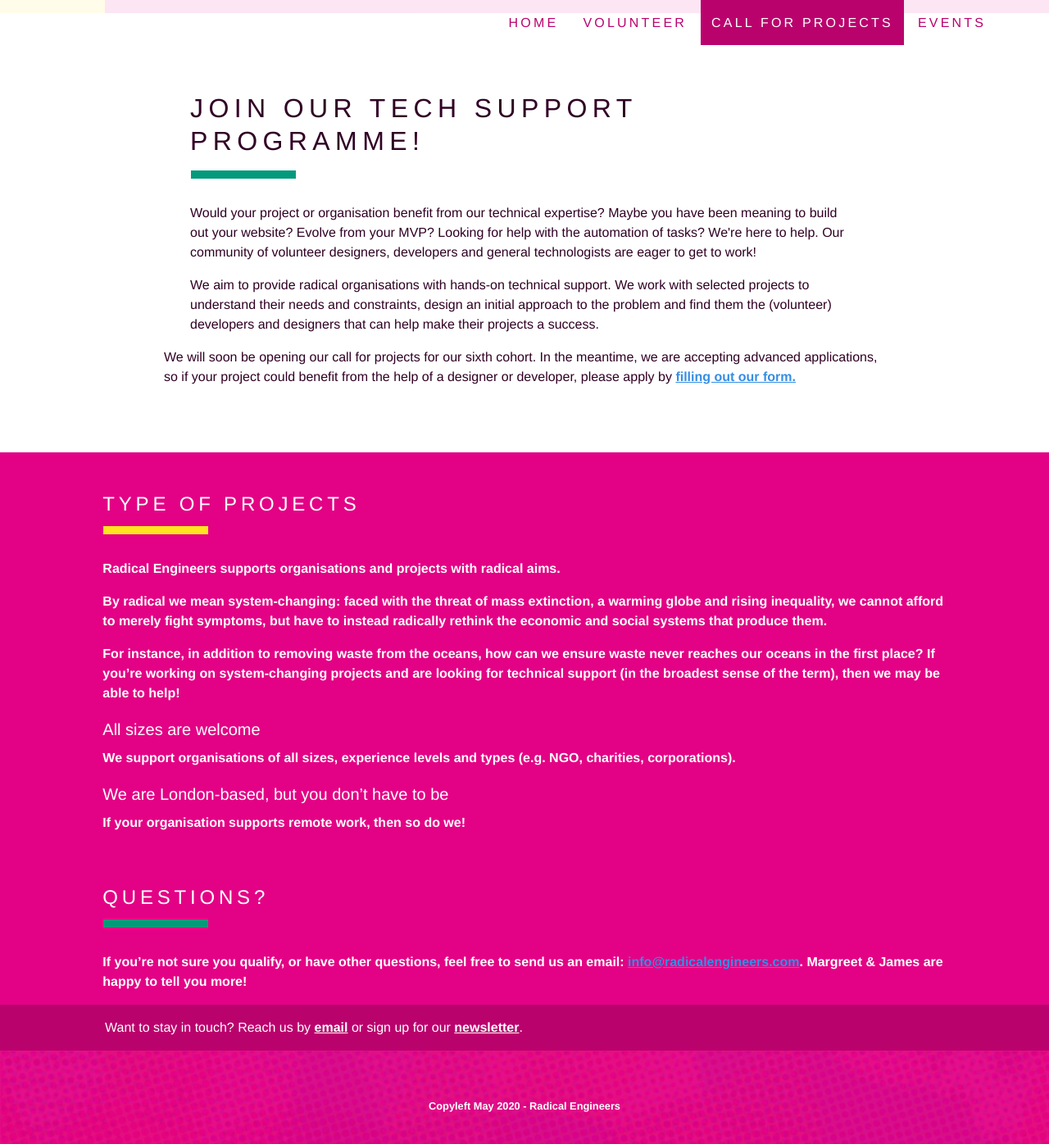
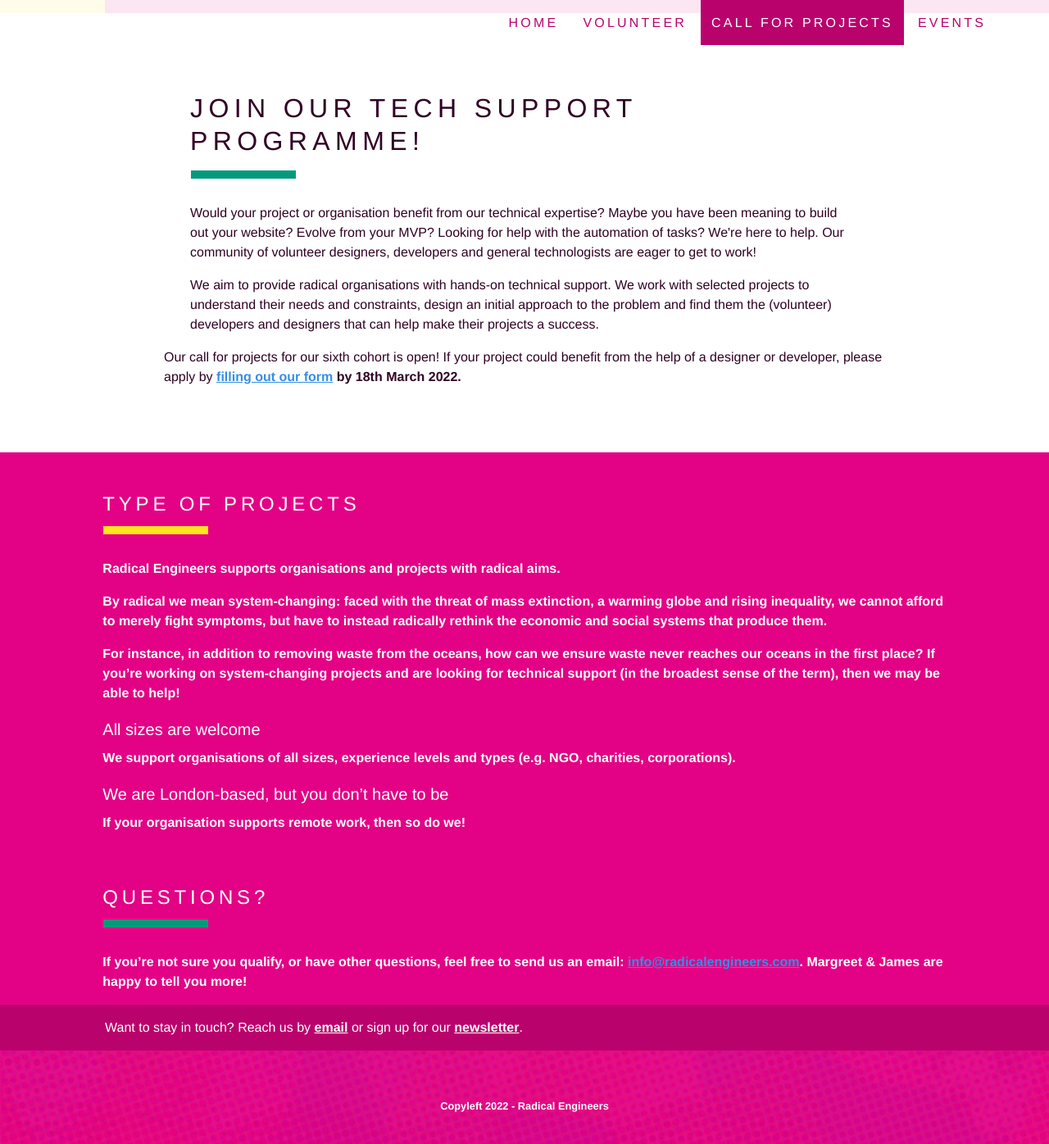
Before and after one commit to radicalengineers/radicalengineers.github.io, a Jekyll site: the page projects.html, which Jekyll copies as it is, in a window 1280 px wide and 1400 px high, scrolled down 604 px. Shown: the top 1396 px of the window at 82% size. Built offline with Jekyll 4.4.1, drawn with Linux system fonts in a browser that asks for light colours.

Commit message:
Cohort 6 opening
Updating deadline for call for projects

```diff
--- a/projects.html
+++ b/projects.html
@@ -43,7 +43,7 @@
            <p>Would your project or organisation benefit from our technical expertise? Maybe you have been meaning to build out your website? Evolve from your MVP? Looking for help with the automation of tasks? We're here to help. Our community of volunteer designers, developers and general technologists are eager to get to work!</p>
            <p>We aim to provide radical organisations with hands-on technical support. We work with selected projects to understand their needs and constraints, design an initial approach to the problem and find them the (volunteer) developers and designers that can help make their projects a success.</p>
           </div>
-           <p>We will soon be opening our call for projects for our sixth cohort. In the meantime, we are accepting advanced applications, so if your project could benefit from the help of a designer or developer, please apply by <a target="_blank" href="https://docs.google.com/forms/d/e/1FAIpQLSe79qgbrusuZyagN89oME_F7S9F6IGRRw7VhUTUc8he4dlBWQ/viewform"><strong>filling out our form.</a></p>
+           <p>Our call for projects for our sixth cohort is open! If your project could benefit from the help of a designer or developer, please apply by <a target="_blank" href="https://docs.google.com/forms/d/e/1FAIpQLSe79qgbrusuZyagN89oME_F7S9F6IGRRw7VhUTUc8he4dlBWQ/viewform"><strong>filling out our form</a> by 18th March 2022.</p>
           </div>
           </div>
         </div>
@@ -95,7 +95,7 @@
     <div class="bg-footer">
       <footer>
         <div class="center pt4 mt3">
-          <p style="font-size:0.8rem;color:white">Copyleft May 2020 - Radical Engineers</p>
+          <p style="font-size:0.8rem;color:white">Copyleft 2022 - Radical Engineers</p>
         </div>
       </footer>
     </div>
```
